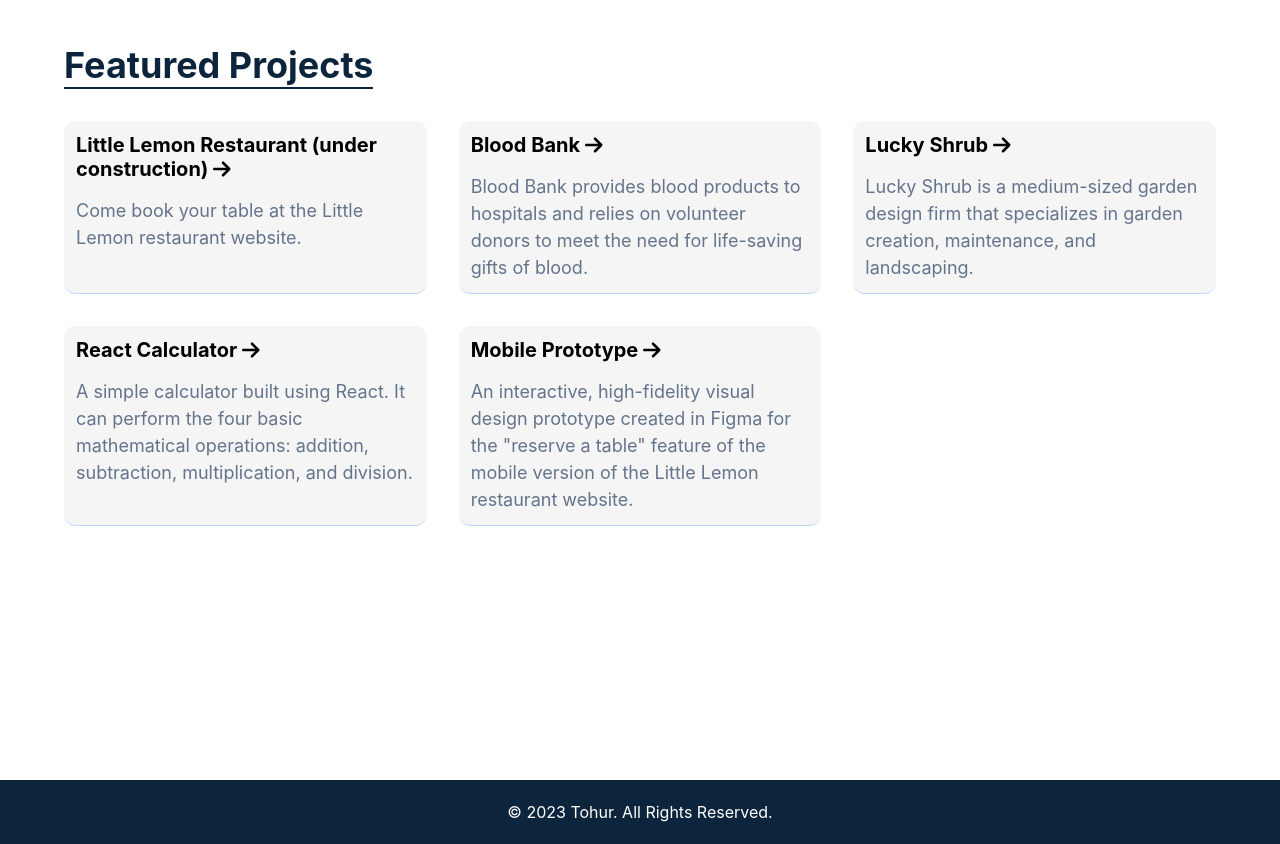
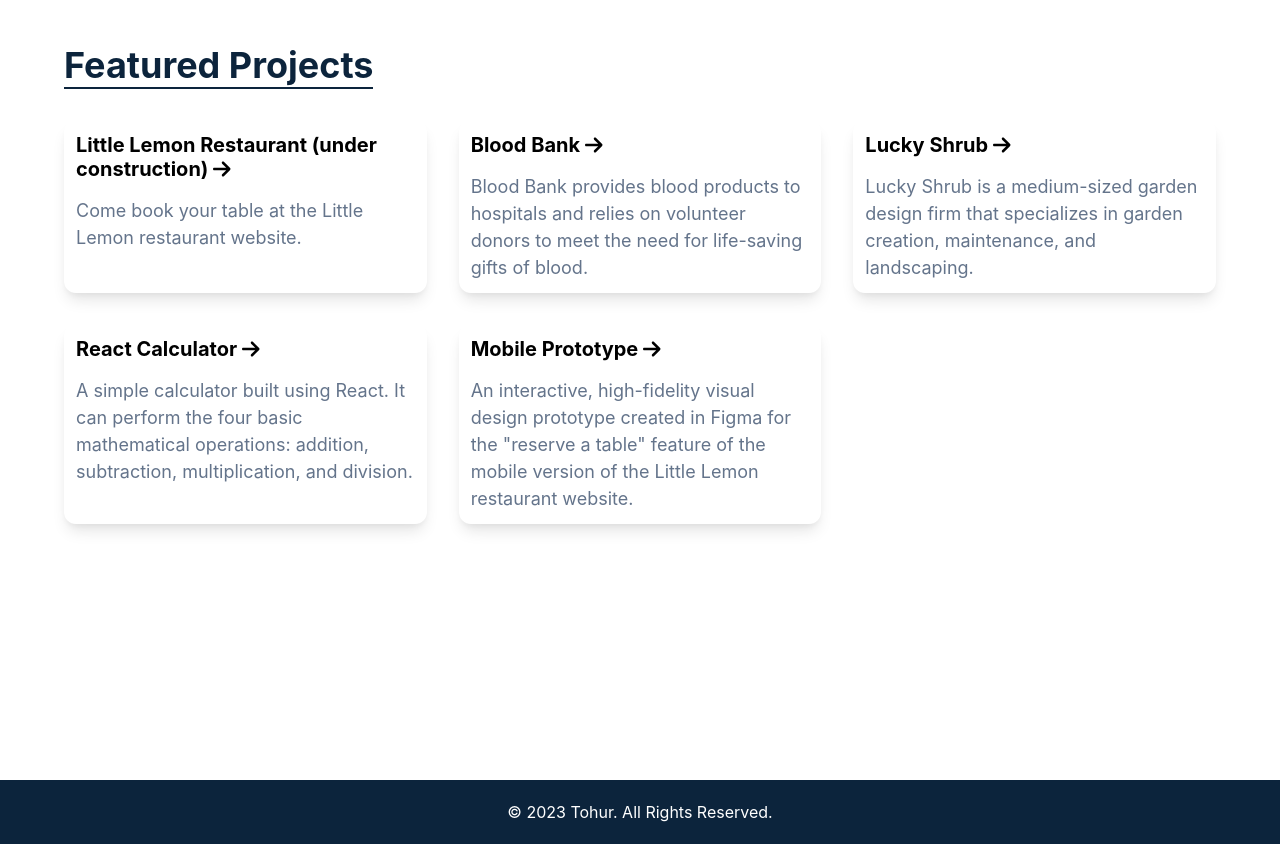
Before and after one commit to tohurr/tohurr.github.io, a React (Create React App) app: page / in a window 1280 px wide. Shown: the part 1620-2464 px from the top of the page. Built offline with nearby package versions, Linux system fonts and the light colour scheme.

Commit message:
Updated card color

```diff
--- a/src/components/Card.js
+++ b/src/components/Card.js
@@ -10,10 +10,10 @@
 
     <VStack
        color="black"
-       backgroundColor="#F5F5F5"
+      //  backgroundColor="white"
        cursor="pointer"
        borderRadius="xl"
-      //  boxShadow='lg'
+       boxShadow='lg'
        className="cards"
       >
       <a
--- a/src/components/Styles.css
+++ b/src/components/Styles.css
@@ -9,7 +9,7 @@
 
 .cards {
     transition-duration: 0.4s;
-    border-bottom: 1px solid #C0D7FB;
+    /* border: 1px solid #C0D7FB; */
 }
 
 .cards:hover {
```
